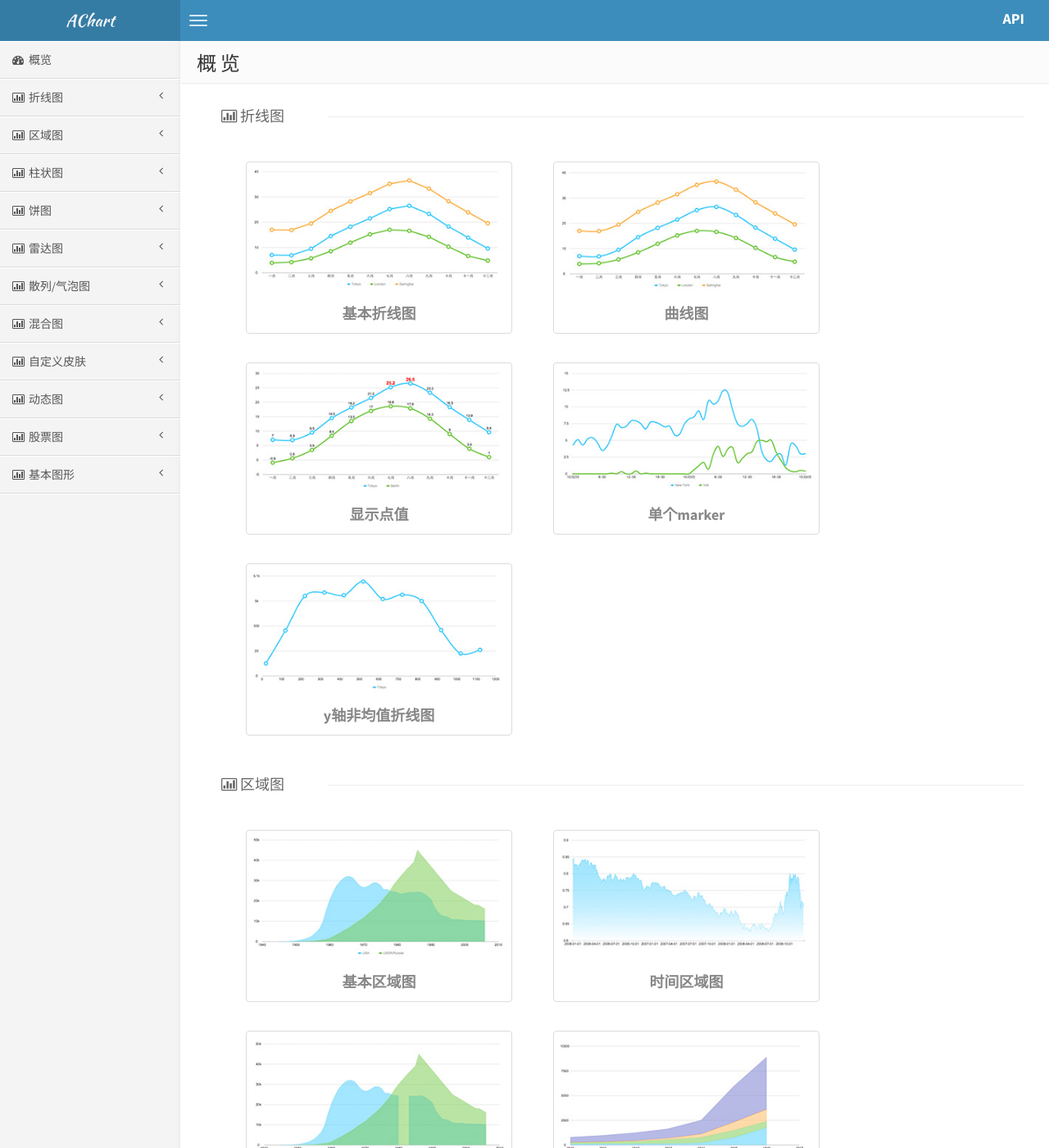
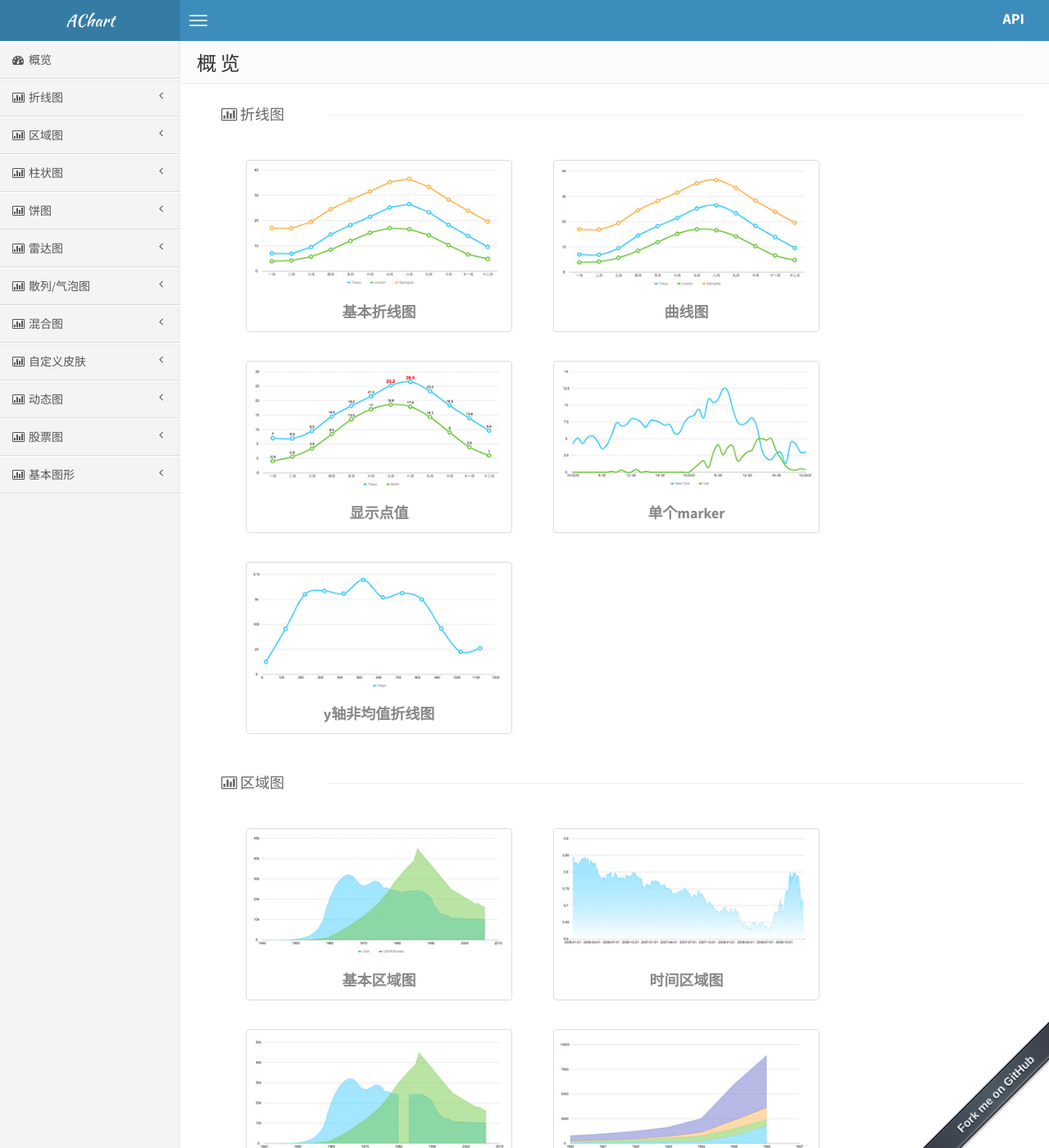
Before and after one commit to acharts/acharts.github.io, a Jekyll site: the page built from index.html, in a window 1280 px wide and 1400 px high. Shown: the whole window at 82% size. Built offline with Jekyll 4.4.1, drawn with Linux system fonts in a browser that asks for light colours; Markdown is read by kramdown in place of the engine named in the settings.

Commit message:
add fork

```diff
--- a/_layouts/default.html
+++ b/_layouts/default.html
@@ -1,8 +1,11 @@
 <!DOCTYPE html>
 <html>
 <head>
-    　　<meta charset="utf-8" >
+    <meta charset="utf-8" >
     <title>ACharts</title>
+
+    <link rel="shortcut icon" href="/static/css/img/icon_04.png" type="image/png" />
+
     <link href="/static/css/bootstrap.min.css" rel="stylesheet" type="text/css" />
     <link href="/static/css/font-awesome.min.css" rel="stylesheet" type="text/css" />
     <link href="/static/css/ionicons.min.css" rel="stylesheet" type="text/css" />
@@ -20,6 +23,7 @@
             margin: 0;
         }
     </style>
+
 </head>
 <body class="skin-blue fixed">
 
@@ -104,6 +108,8 @@
     <aside id="right2" class="right-side" style="display: block;">
         {{content}}
     </aside>
+
+    <a class="forkme" href="http://github.com/acharts/acharts">Fork me on GitHub</a>
 </div>
 
 <!-- jQuery 1.8.1 -->
--- a/static/css/charts.css
+++ b/static/css/charts.css
@@ -109,7 +109,7 @@ body.fixed .navbar {
 }
 body.fixed .wrapper {
   margin-top: 50px;
-  margin-top: 32px !important;
+  margin-top: 50px !important;
 }
 /* Content */
 .content {
@@ -3658,3 +3658,58 @@ background-color: #eee;
 #indexPage.active{
   color: #f37800
 }
+/** fork **/
+.forkme {
+  font: normal 14px / 20px Helvetica,Arial,Verdana,sans-serif;
+  position: fixed;
+  right: -60px;
+  bottom: 50px;
+  z-index: 10;
+  line-height: 30px;
+  color: #f6f7f8;
+  text-align: center;
+  width: 250px;
+  -webkit-transform: rotate(-45deg);
+  -moz-transform: rotate(-45deg);
+  -ms-transform: rotate(-45deg);
+  -o-transform: rotate(-45deg);
+  transform: rotate(-45deg);
+  -webkit-transition: none;
+  -moz-transition: none;
+  -ms-transition: none;
+  -o-transition: none;
+  transition: none;
+  font-weight: bold;
+  text-shadow: -1px 1px 1px rgba(0,0,0,0.7);
+  -webkit-box-shadow: 0 1px 3px rgba(54,54,68,0.8),inset 0 -1px 3px rgba(246,247,248,0.5);
+  -moz-box-shadow: 0 1px 3px rgba(54,54,68,0.8),inset 0 -1px 3px rgba(246,247,248,0.5);
+  -ms-box-shadow: 0 1px 3px rgba(54,54,68,0.8),inset 0 -1px 3px rgba(246,247,248,0.5);
+  -o-box-shadow: 0 1px 3px rgba(54,54,68,0.8),inset 0 -1px 3px rgba(246,247,248,0.5);
+  box-shadow: 0 1px 3px rgba(54,54,68,0.8),inset 0 -1px 3px rgba(246,247,248,0.5);
+  border-collapse: separate;
+  border: 1px solid #000;
+  background-color: #363644;
+  background-image: -webkit-gradient(radial,center center,0,center center,460,from(#4c5b63),to(#363644));
+  background-image: -webkit-radial-gradient(circle,#4c5b63,#363644);
+  background-image: -moz-radial-gradient(circle,#4c5b63,#363644);
+  background-image: -ms-radial-gradient(circle,#4c5b63,#363644);
+  background-image: -o-radial-gradient(circle,#4c5b63,#363644);
+  background-repeat: no-repeat;
+}
+
+.forkme:hover {
+  text-decoration: none;
+  background-color: #4d4d60;
+  background-image: -webkit-gradient(radial,center center,0,center center,460,from(#627680),to(#4d4d60));
+  background-image: -webkit-radial-gradient(circle,#627680,#4d4d60);
+  background-image: -moz-radial-gradient(circle,#627680,#4d4d60);
+  background-image: -ms-radial-gradient(circle,#627680,#4d4d60);
+  background-image: -o-radial-gradient(circle,#627680,#4d4d60);
+  background-repeat: no-repeat;
+  -webkit-box-shadow: 0 1px 3px rgba(54,54,68,0.8),inset 0 -1px 3px rgba(246,247,248,0.5);
+  -moz-box-shadow: 0 1px 3px rgba(54,54,68,0.8),inset 0 -1px 3px rgba(246,247,248,0.5);
+  -ms-box-shadow: 0 1px 3px rgba(54,54,68,0.8),inset 0 -1px 3px rgba(246,247,248,0.5);
+  -o-box-shadow: 0 1px 3px rgba(54,54,68,0.8),inset 0 -1px 3px rgba(246,247,248,0.5);
+  box-shadow: 0 1px 3px rgba(54,54,68,0.8),inset 0 -1px 3px rgba(246,247,248,0.5);
+  border-collapse: separate;
+}
```
Also changed, not shown: static/css/img/icon_01.png (added), static/css/img/icon_02.png (added), static/css/img/icon_03.png (added), static/css/img/icon_04.png (added), static/css/img/icon_05.png (added), static/css/img/icon_06.png (added).
